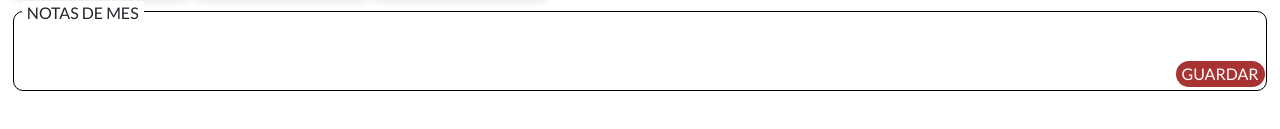
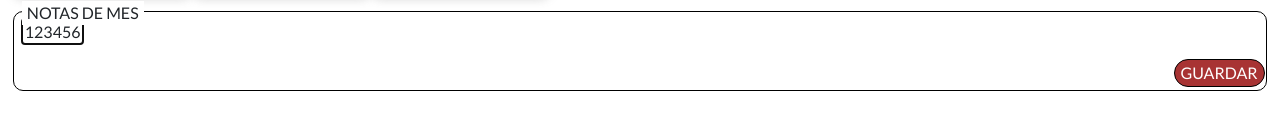
Before and after one commit to MauricioBuda/Calendario, a website built with Vite: page index.html in a window 1280 px wide. Both pictures are taken after a click on the button "AGREGAR NOTAS". Shown: the part 639-768 px from the top of the page. Built offline with nearby package versions, Linux system fonts and the light colour scheme; some packages are replaced by stand-ins of ours; no server answers; the database is empty; a script that the page names is missing.

Commit message:
notas css ok. Falta vincular con db

```diff
--- a/index.html
+++ b/index.html
@@ -104,8 +104,8 @@
         <span id="span-borde-notas" class="span-borde-notas">
           <!-- MES CORRESPONDIENTE -->
         </span>
-        <span id="p-para-notas">
-          <!-- Notas agregadas -->
+        <span class="span-con-notas" id="p-para-notas">
+          <!-- Notas agregadas -->123456
         </span>
       </p>
 
--- a/js/app.js
+++ b/js/app.js
@@ -974,6 +974,7 @@ function agregarGuardarNotas () {
     btnAgregarGuardarNotas.classList.remove("boton-guardar-notas");
     btnAgregarGuardarNotas.classList.add("boton-agregar-notas");
     btnAgregarGuardarNotas.textContent = "AGREGAR NOTAS";
+    btnAgregarGuardarNotas.classList.remove("span-con-notas-editando");
     spanParaNotas.contentEditable = false;
 
    } else {
@@ -983,6 +984,7 @@ function agregarGuardarNotas () {
     btnAgregarGuardarNotas.classList.remove("boton-agregar-notas");
     btnAgregarGuardarNotas.textContent = "GUARDAR";
     spanParaNotas.contentEditable = true;
+    btnAgregarGuardarNotas.classList.add("span-con-notas-editando");
     spanParaNotas.focus();
 
    }
--- a/style.css
+++ b/style.css
@@ -770,6 +770,14 @@ background-image: linear-gradient(305deg, hsl(151,59%,76%),hsl(202.429,59%,76%),
   border-radius: 15px;
 }
 
+.span-con-notas{
+  padding: 3px;
+}
+
+.span-con-notas-editando{
+  border: solid 1px black;
+}
+
 
 
 
```
